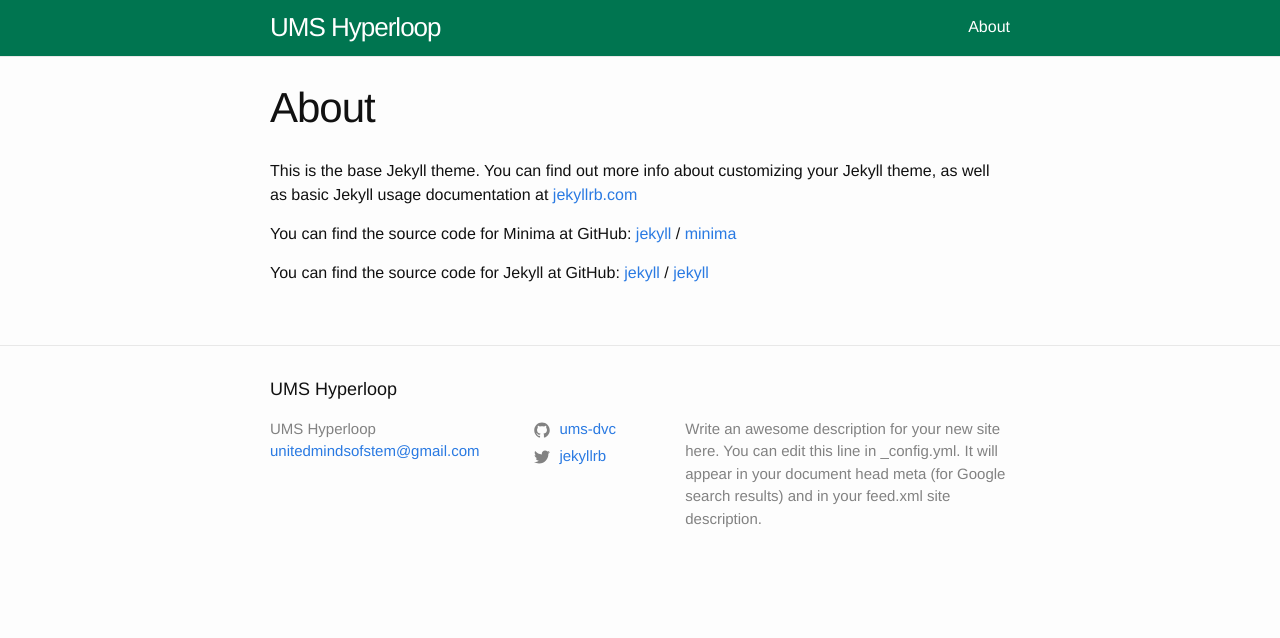
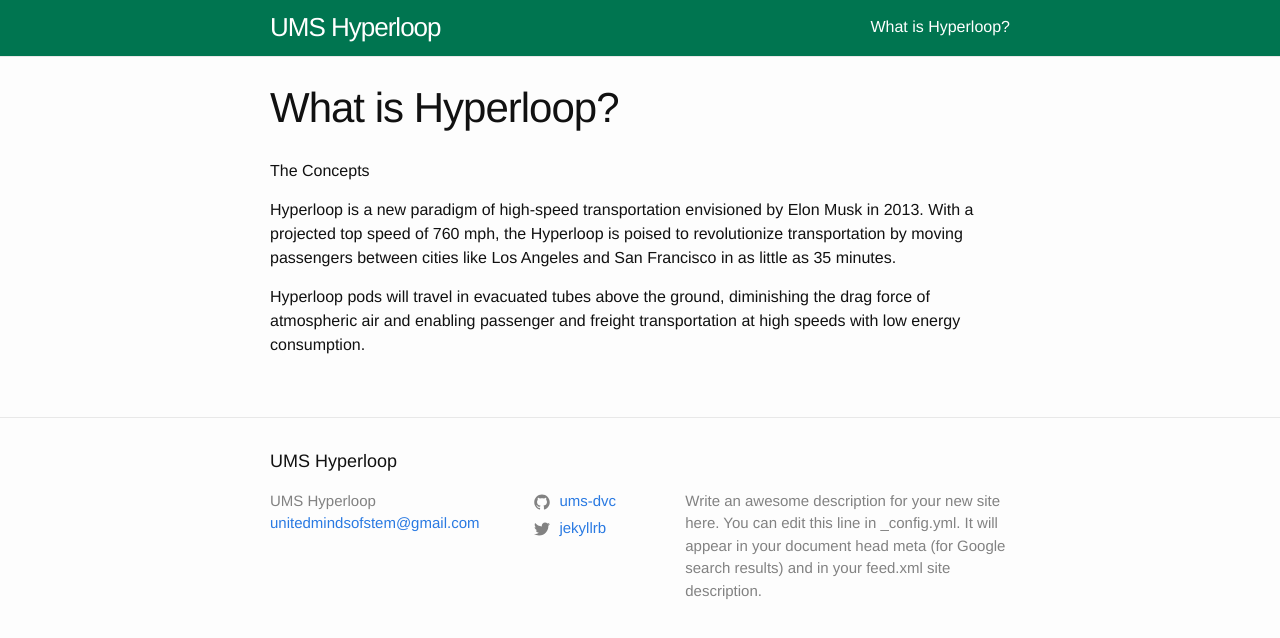
Before and after one commit to ums-dvc/ums-dvc.github.io, a Jekyll site: the page built from about.md, in a window 1280 px wide. Shown: the top 638 px of the page. Built offline with Jekyll 4.4.1, drawn with Linux system fonts in a browser that asks for light colours.

Commit message:
add text about.md

```diff
--- a/about.md
+++ b/about.md
@@ -1,18 +1,11 @@
 ---
 layout: page
-title: About
+title: What is Hyperloop?
 permalink: /about/
 ---
 
-This is the base Jekyll theme. You can find out more info about customizing your Jekyll theme, as well as basic Jekyll usage documentation at [jekyllrb.com](https://jekyllrb.com/)
+The Concepts
 
-You can find the source code for Minima at GitHub:
-[jekyll][jekyll-organization] /
-[minima](https://github.com/jekyll/minima)
+Hyperloop is a new paradigm of high-speed transportation envisioned by Elon Musk in 2013. With a projected top speed of 760 mph, the Hyperloop is poised to revolutionize transportation by moving passengers between cities like Los Angeles and San Francisco in as little as 35 minutes.
 
-You can find the source code for Jekyll at GitHub:
-[jekyll][jekyll-organization] /
-[jekyll](https://github.com/jekyll/jekyll)
-
-
-[jekyll-organization]: https://github.com/jekyll
+Hyperloop pods will travel in evacuated tubes above the ground, diminishing the drag force of atmospheric air and enabling passenger and freight transportation at high speeds with low energy consumption.
```
